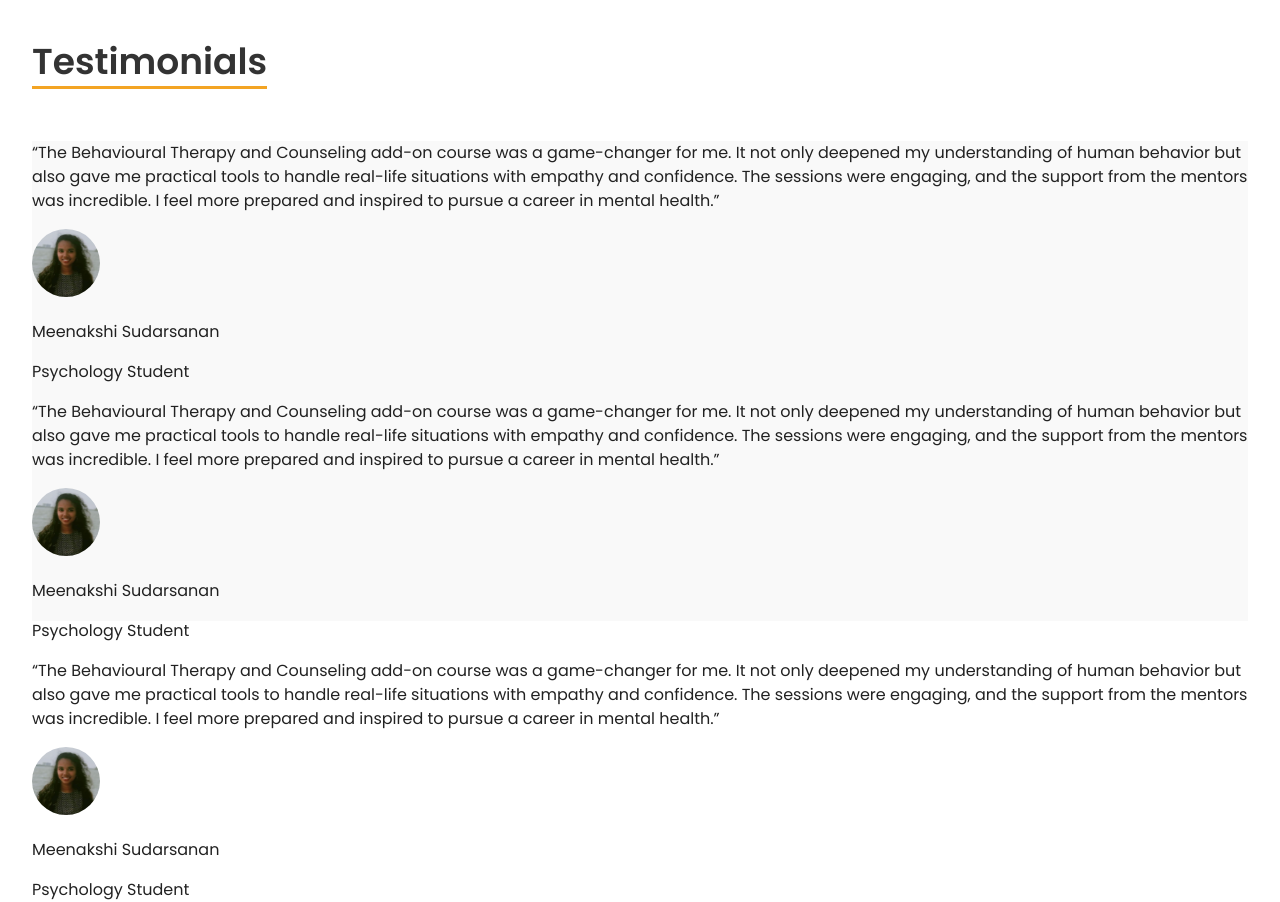
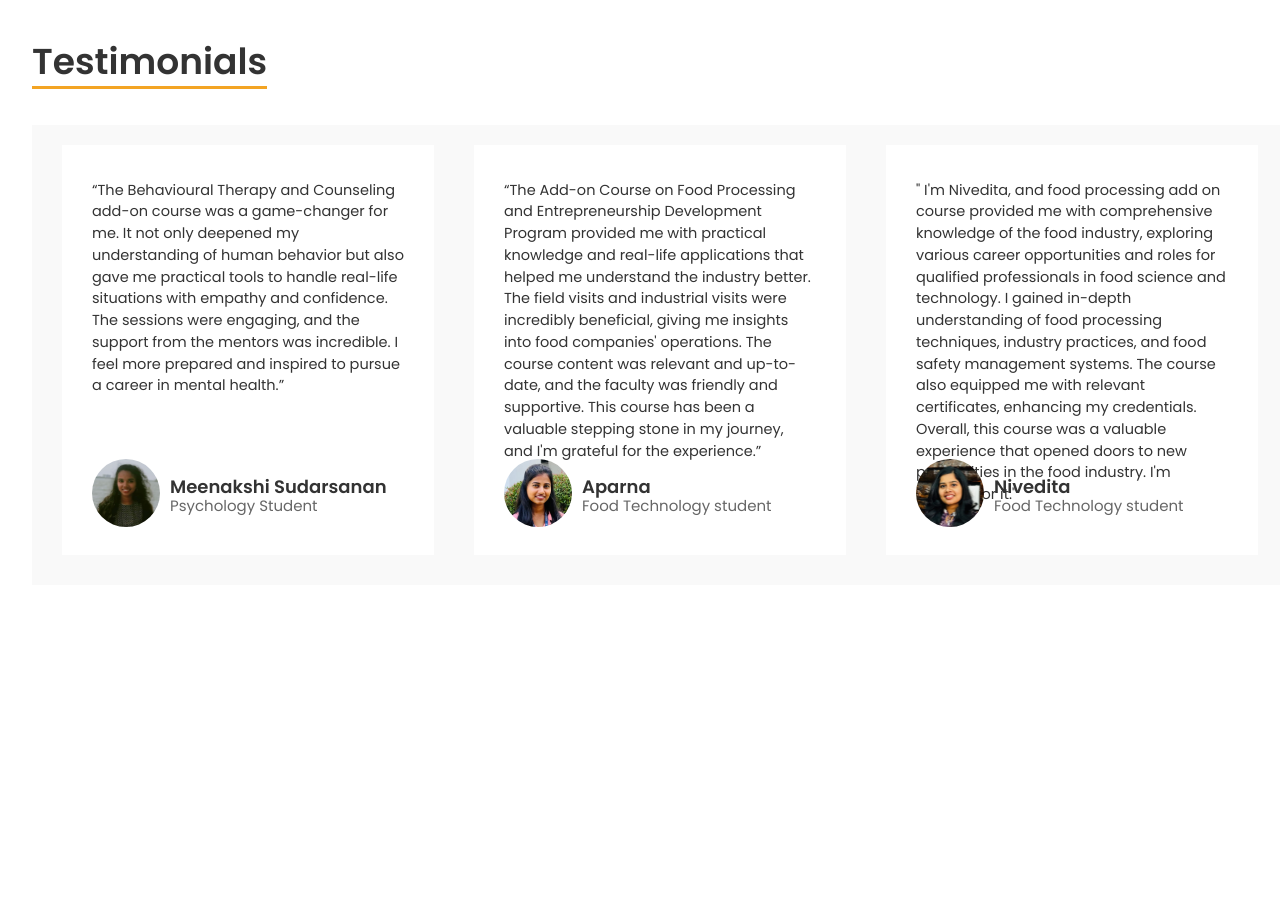
Before and after one commit to achuthspai04/intellnexa, a React (Vite) app: page / in a window 1280 px wide. Shown: the part 3080-3982 px from the top of the page. After the commit the page ends 3665 px from the top, so only its background shows below. Built offline with nearby package versions, Linux system fonts and the light colour scheme.

Commit message:
testimonial done

```diff
--- a/src/App.css
+++ b/src/App.css
@@ -439,6 +439,68 @@
 .test-box{
   max-width: 1390px;
   width: 100%;
-  height: 480px;
+  height: 420px;
   background-color: #F9F9F9 ;
 }
+
+.test1, .test2, .test3 {
+  height: 410px;
+  width: 400px;
+  background-color: #FFFFFF;
+  flex: 1;
+  margin: 0 10px;
+  padding: 20px;
+  box-sizing: border-box;
+}
+
+.test-box {
+  display: flex;
+  justify-content: space-between;
+  align-items: flex-start;
+  gap: 20px;
+  padding: 20px;
+}
+
+.test-text{
+  font-family: 'poppins', sans-serif;
+  font-size: 14.5px;
+  color: #333333;
+  height: 265px;
+  margin-left: 10px;
+  margin-right: 10px;
+}
+
+.test-deets{
+  display: flex;
+  flex-direction: row;
+  gap: 10px;
+  margin: 10px;
+  align-items: center;
+}
+
+.test-deetails{
+  font-family: 'Poppins', sans-serif;
+  color: #333333;
+}
+
+.test-deetail p {
+  margin-top: 0;
+  margin-bottom: -5px;
+  display: flex;
+  align-items: center;
+}
+
+.test-name {
+  font-family: 'Poppins', sans-serif;
+  font-size: 18px;
+  font-weight: 600;
+  color: #333333;
+  margin: 0;
+}
+
+.test-course{
+  font-family: 'Poppins', sans-serif;
+  font-size: 15px;
+  color: #666666;
+  margin: 0;
+}
--- a/src/App.jsx
+++ b/src/App.jsx
@@ -200,31 +200,31 @@ function App() {
               <p className='test-text'>“The Behavioural Therapy and Counseling add-on course was a game-changer for me. It not only deepened my understanding of human behavior but also gave me practical tools to handle real-life situations with empathy and confidence. The sessions were engaging, and the support from the mentors was incredible. I feel more prepared and inspired to pursue a career in mental health.”</p>
               <div className='test-deets'>
                 <img className='test-image' src='/st1.svg' alt='food tech diploma courses in kochi' />
-                <div className='test-deets'>
+                <div className='test-deetail'>
                   <p className='test-name'>Meenakshi Sudarsanan</p>
                   <p className='test-course'>Psychology Student</p>
                 </div>
               </div>
           </div>
 
-          <div className='test1'>
-              <p className='test-text'>“The Behavioural Therapy and Counseling add-on course was a game-changer for me. It not only deepened my understanding of human behavior but also gave me practical tools to handle real-life situations with empathy and confidence. The sessions were engaging, and the support from the mentors was incredible. I feel more prepared and inspired to pursue a career in mental health.”</p>
+          <div className='test2'>
+              <p className='test-text'>“The Add-on Course on Food Processing and Entrepreneurship Development Program provided me with practical knowledge and real-life applications that helped me understand the industry better. The field visits and industrial visits were incredibly beneficial, giving me insights into food companies' operations. The course content was relevant and up-to-date, and the faculty was friendly and supportive. This course has been a valuable stepping stone in my journey, and I'm grateful for the experience.”</p>
               <div className='test-deets'>
-                <img className='test-image' src='/st1.svg' alt='food tech diploma courses in kochi' />
-                <div className='test-deets'>
-                  <p className='test-name'>Meenakshi Sudarsanan</p>
-                  <p className='test-course'>Psychology Student</p>
+                <img className='test-image' src='/st2.svg' alt='best psychology courses in kochi' />
+                <div className='test-deetail'>
+                  <p className='test-name'>Aparna</p>
+                  <p className='test-course'>Food Technology student</p>
                 </div>
               </div>
           </div>
 
-          <div className='test1'>
-              <p className='test-text'>“The Behavioural Therapy and Counseling add-on course was a game-changer for me. It not only deepened my understanding of human behavior but also gave me practical tools to handle real-life situations with empathy and confidence. The sessions were engaging, and the support from the mentors was incredible. I feel more prepared and inspired to pursue a career in mental health.”</p>
+          <div className='test2'>
+              <p className='test-text'>" I'm Nivedita, and food processing add on course provided me with comprehensive knowledge of the food industry, exploring various career opportunities and roles for qualified professionals in food science and technology. I gained in-depth understanding of food processing techniques, industry practices, and food safety management systems. The course also equipped me with relevant certificates, enhancing my credentials. Overall, this course was a valuable experience that opened doors to new possibilities in the food industry. I'm grateful for it."</p>
               <div className='test-deets'>
-                <img className='test-image' src='/st1.svg' alt='food tech diploma courses in kochi' />
-                <div className='test-deets'>
-                  <p className='test-name'>Meenakshi Sudarsanan</p>
-                  <p className='test-course'>Psychology Student</p>
+                <img className='test-image' src='/st3.svg' alt='best psychology session in kerala' />
+                <div className='test-deetail'>
+                  <p className='test-name'>Nivedita</p>
+                  <p className='test-course'>Food Technology student</p>
                 </div>
               </div>
           </div>
```
